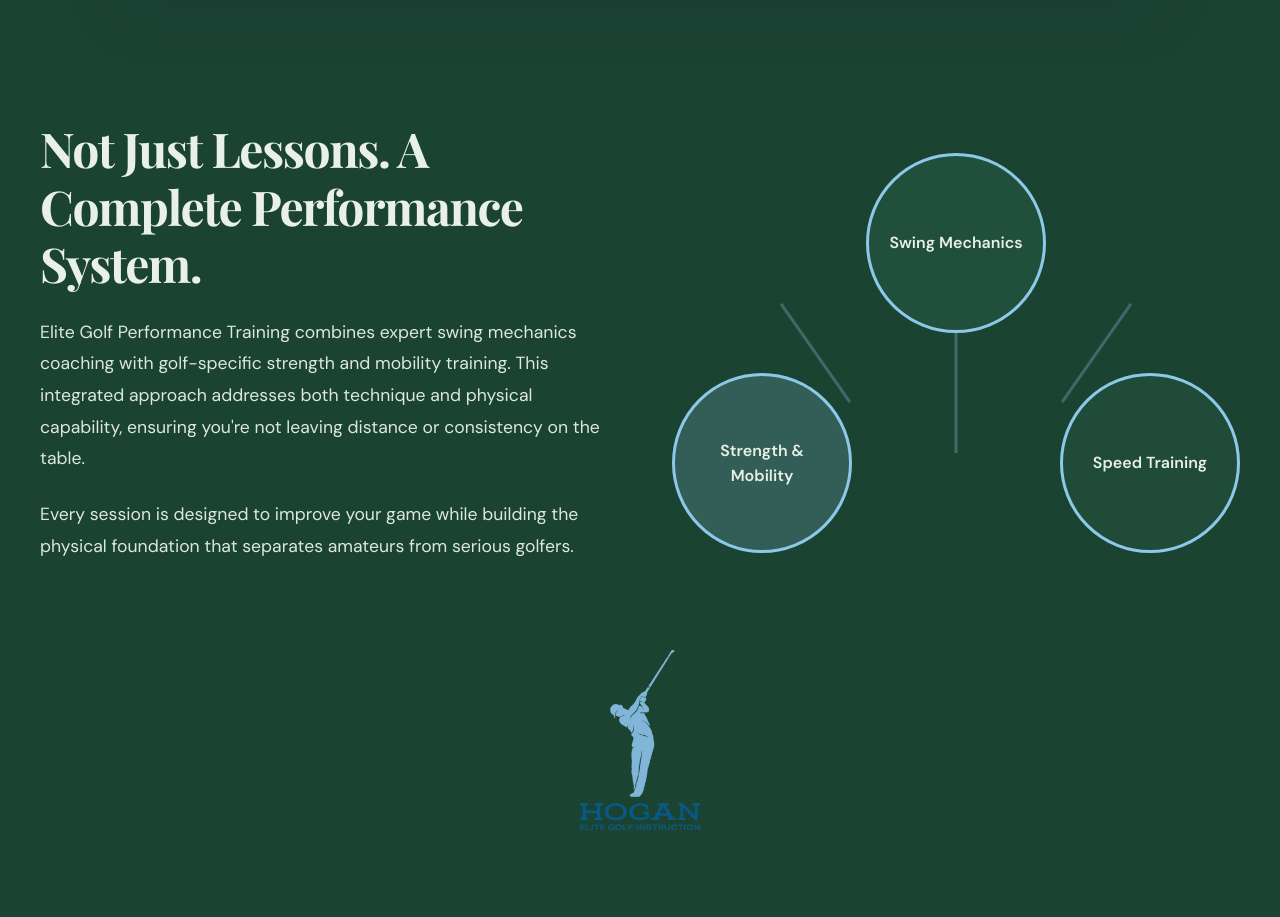
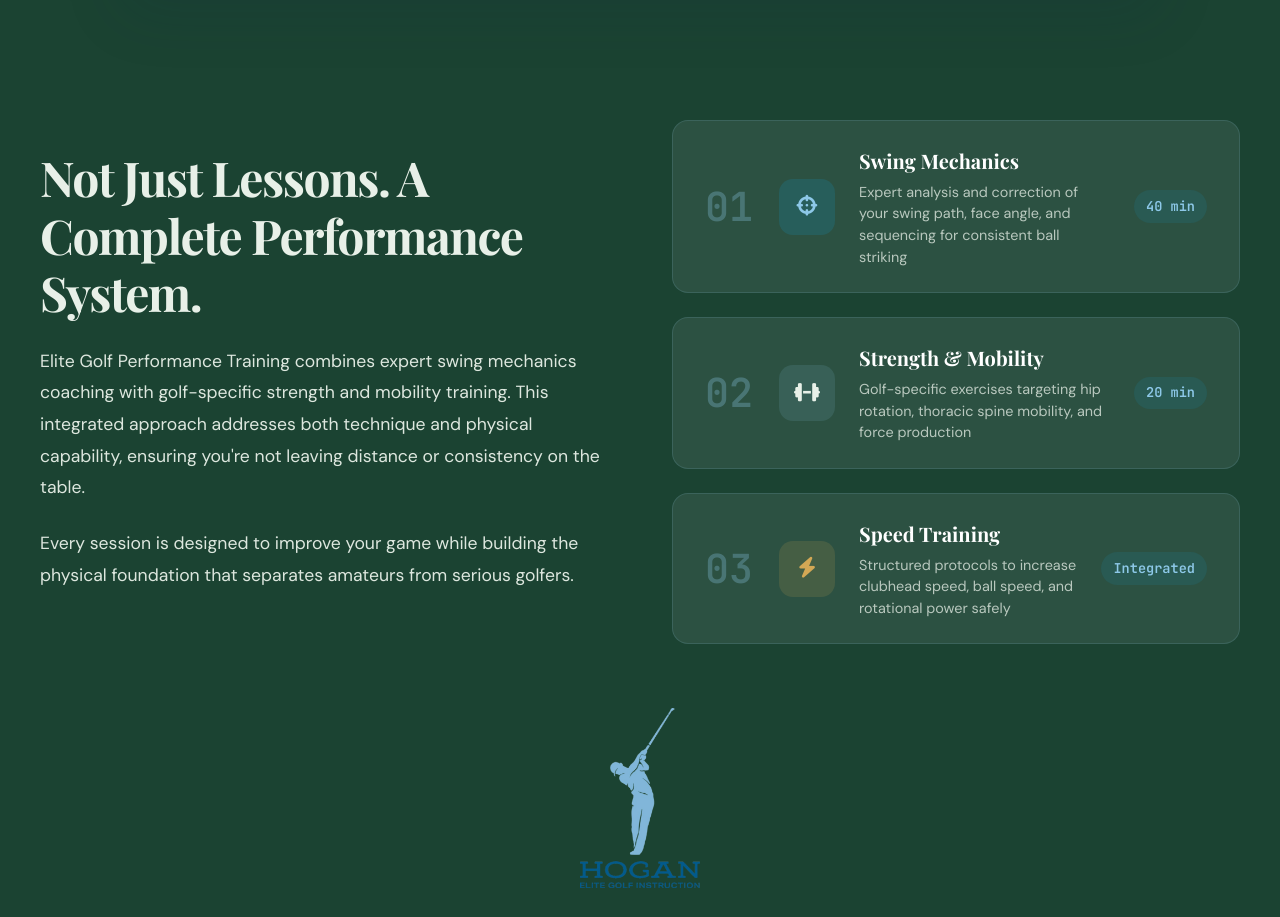
Before and after one commit to crossfiber/redline-golf-academy, a plain HTML site: page index.html in a window 1280 px wide. Shown: the part 960-1877 px from the top of the page. Drawn offline with nearby package versions, Linux system fonts and the light colour scheme; a web font is replaced by a local one.

Commit message:
Replace generic circles with premium pillar cards in system section

```diff
--- a/index.html
+++ b/index.html
@@ -547,81 +547,112 @@
       opacity: 0.95;
     }
 
-    .system-visual {
+    .system-pillars {
+      display: flex;
+      flex-direction: column;
+      gap: 1.5rem;
+    }
+
+    .pillar-card {
+      display: flex;
+      align-items: center;
+      gap: 1.5rem;
+      background: rgba(255, 255, 255, 0.08);
+      border: 1px solid rgba(141, 200, 232, 0.15);
+      border-radius: 16px;
+      padding: 1.5rem 2rem;
+      transition: all 0.4s cubic-bezier(0.4, 0, 0.2, 1);
       position: relative;
-      height: 400px;
+      overflow: hidden;
+    }
+
+    .pillar-card::before {
+      content: '';
+      position: absolute;
+      left: 0;
+      top: 0;
+      bottom: 0;
+      width: 4px;
+      background: var(--teal);
+      border-radius: 4px 0 0 4px;
+      transform: scaleY(0);
+      transition: transform 0.3s ease;
+    }
+
+    .pillar-card:hover {
+      background: rgba(255, 255, 255, 0.12);
+      transform: translateX(4px);
+    }
+
+    .pillar-card:hover::before {
+      transform: scaleY(1);
+    }
+
+    .pillar-number {
+      font-family: var(--font-mono);
+      font-size: 2.5rem;
+      font-weight: 600;
+      color: var(--sky-blue);
+      opacity: 0.3;
+      line-height: 1;
+      flex-shrink: 0;
+      width: 50px;
+    }
+
+    .pillar-icon {
+      width: 56px;
+      height: 56px;
+      border-radius: 14px;
       display: flex;
       align-items: center;
       justify-content: center;
-    }
-
-    .system-circle {
-      position: absolute;
-      border-radius: 50%;
-      border: 3px solid var(--sky-blue);
-      display: flex;
-      align-items: center;
-      justify-content: center;
-      font-weight: 600;
-      text-align: center;
-      padding: 1rem;
-    }
-
-    .system-circle-1 {
-      width: 180px;
-      height: 180px;
-      top: 0;
-      left: 50%;
-      transform: translateX(-50%);
-      background: rgba(45, 106, 79, 0.3);
-    }
-
-    .system-circle-2 {
-      width: 180px;
-      height: 180px;
-      bottom: 0;
-      left: 0;
-      background: rgba(141, 200, 232, 0.2);
-    }
-
-    .system-circle-3 {
-      width: 180px;
-      height: 180px;
-      bottom: 0;
-      right: 0;
-      background: rgba(45, 106, 79, 0.2);
-    }
-
-    .system-connector {
-      position: absolute;
-      background: var(--sky-blue);
-      opacity: 0.3;
-    }
-
-    .connector-1 {
-      width: 3px;
-      height: 120px;
-      top: 180px;
-      left: 50%;
-      transform: translateX(-50%);
-    }
-
-    .connector-2 {
-      width: 3px;
-      height: 120px;
-      top: 50%;
-      left: 25%;
-      transform: rotate(-35deg) translateY(-50%);
-      transform-origin: top;
-    }
-
-    .connector-3 {
-      width: 3px;
-      height: 120px;
-      top: 50%;
-      right: 25%;
-      transform: rotate(35deg) translateY(-50%);
-      transform-origin: top;
+      font-size: 1.3rem;
+      flex-shrink: 0;
+    }
+
+    .pillar-icon.icon-blue {
+      background: rgba(14, 165, 233, 0.15);
+      color: var(--sky-blue);
+    }
+
+    .pillar-icon.icon-green {
+      background: rgba(141, 200, 232, 0.12);
+      color: var(--light-text);
+    }
+
+    .pillar-icon.icon-gold {
+      background: rgba(212, 168, 85, 0.15);
+      color: var(--gold);
+    }
+
+    .pillar-info {
+      flex: 1;
+    }
+
+    .pillar-info h3 {
+      font-family: var(--font-headline);
+      font-size: 1.25rem;
+      font-weight: 700;
+      margin-bottom: 0.3rem;
+      color: var(--white);
+    }
+
+    .pillar-info p {
+      font-size: 0.9rem;
+      opacity: 0.75;
+      line-height: 1.5;
+      margin: 0;
+    }
+
+    .pillar-time {
+      font-family: var(--font-mono);
+      font-size: 0.85rem;
+      color: var(--sky-blue);
+      background: rgba(14, 165, 233, 0.1);
+      padding: 0.35rem 0.75rem;
+      border-radius: 20px;
+      flex-shrink: 0;
+      white-space: nowrap;
     }
 
     .system-logo {
@@ -1682,15 +1713,20 @@
         font-size: 2rem;
       }
 
-      .system-visual {
-        height: 300px;
-      }
-
-      .system-circle-1,
-      .system-circle-2,
-      .system-circle-3 {
-        width: 120px;
-        height: 120px;
+      .pillar-card {
+        flex-direction: column;
+        text-align: center;
+        padding: 1.5rem;
+        gap: 1rem;
+      }
+
+      .pillar-number {
+        font-size: 1.5rem;
+        width: auto;
+      }
+
+      .pillar-time {
+        margin-top: 0.5rem;
       }
 
       .services-header h2 {
@@ -1963,18 +1999,33 @@
         <p>Elite Golf Performance Training combines expert swing mechanics coaching with golf-specific strength and mobility training. This integrated approach addresses both technique and physical capability, ensuring you're not leaving distance or consistency on the table.</p>
         <p>Every session is designed to improve your game while building the physical foundation that separates amateurs from serious golfers.</p>
       </div>
-      <div class="system-visual">
-        <div class="system-connector connector-1"></div>
-        <div class="system-connector connector-2"></div>
-        <div class="system-connector connector-3"></div>
-        <div class="system-circle system-circle-1">
-          <div>Swing Mechanics</div>
-        </div>
-        <div class="system-circle system-circle-2">
-          <div>Strength & Mobility</div>
-        </div>
-        <div class="system-circle system-circle-3">
-          <div>Speed Training</div>
+      <div class="system-pillars">
+        <div class="pillar-card">
+          <span class="pillar-number">01</span>
+          <div class="pillar-icon icon-blue"><i class="fas fa-crosshairs"></i></div>
+          <div class="pillar-info">
+            <h3>Swing Mechanics</h3>
+            <p>Expert analysis and correction of your swing path, face angle, and sequencing for consistent ball striking</p>
+          </div>
+          <span class="pillar-time">40 min</span>
+        </div>
+        <div class="pillar-card">
+          <span class="pillar-number">02</span>
+          <div class="pillar-icon icon-green"><i class="fas fa-dumbbell"></i></div>
+          <div class="pillar-info">
+            <h3>Strength & Mobility</h3>
+            <p>Golf-specific exercises targeting hip rotation, thoracic spine mobility, and force production</p>
+          </div>
+          <span class="pillar-time">20 min</span>
+        </div>
+        <div class="pillar-card">
+          <span class="pillar-number">03</span>
+          <div class="pillar-icon icon-gold"><i class="fas fa-bolt"></i></div>
+          <div class="pillar-info">
+            <h3>Speed Training</h3>
+            <p>Structured protocols to increase clubhead speed, ball speed, and rotational power safely</p>
+          </div>
+          <span class="pillar-time">Integrated</span>
         </div>
       </div>
     </div>
```
